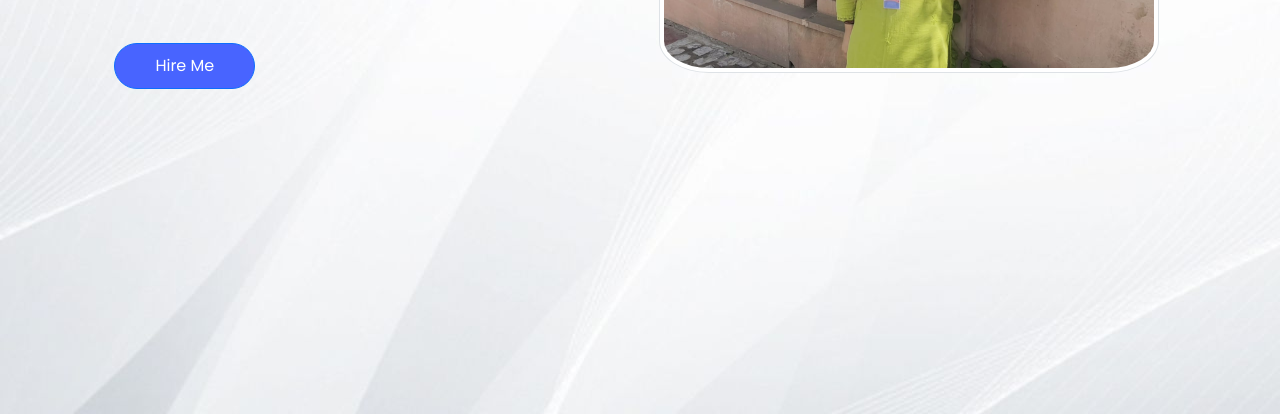
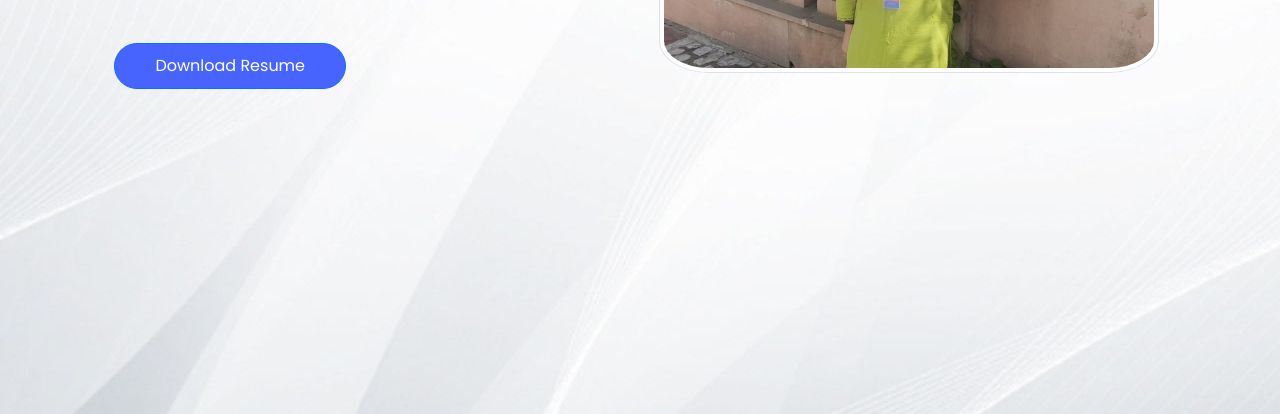
Before and after one commit to AyushiTyagi1507/portfolio_website, a plain HTML site: page index.html in a window 1280 px wide. Shown: the part 386-800 px from the top of the page. Drawn offline with nearby package versions, Linux system fonts and the light colour scheme.

Commit message:
Added resuse in download btn

```diff
--- a/index.html
+++ b/index.html
@@ -60,7 +60,12 @@
         <h1>Hello!</h1>
         <h1><span class="span-class">I'm </span><span class="element"></span></h1>
         <p>I'm a developer and designer with a passion for website design. I always try my best to provide the best experience.</p>
-        <a href="#" class="btn btn-primary">Hire Me</a>
+        <!-- <a href="#" class="btn btn-primary">Hire Me</a> -->
+         <!-- Inside your HTML -->
+           <a href="assets/Ayushi CV.pdf" download class="btn btn-primary" id="downloadBtn">
+              <i class="bi bi-download"></i> Download Resume
+             </a>
+
       </div>
     </div>
 
```
